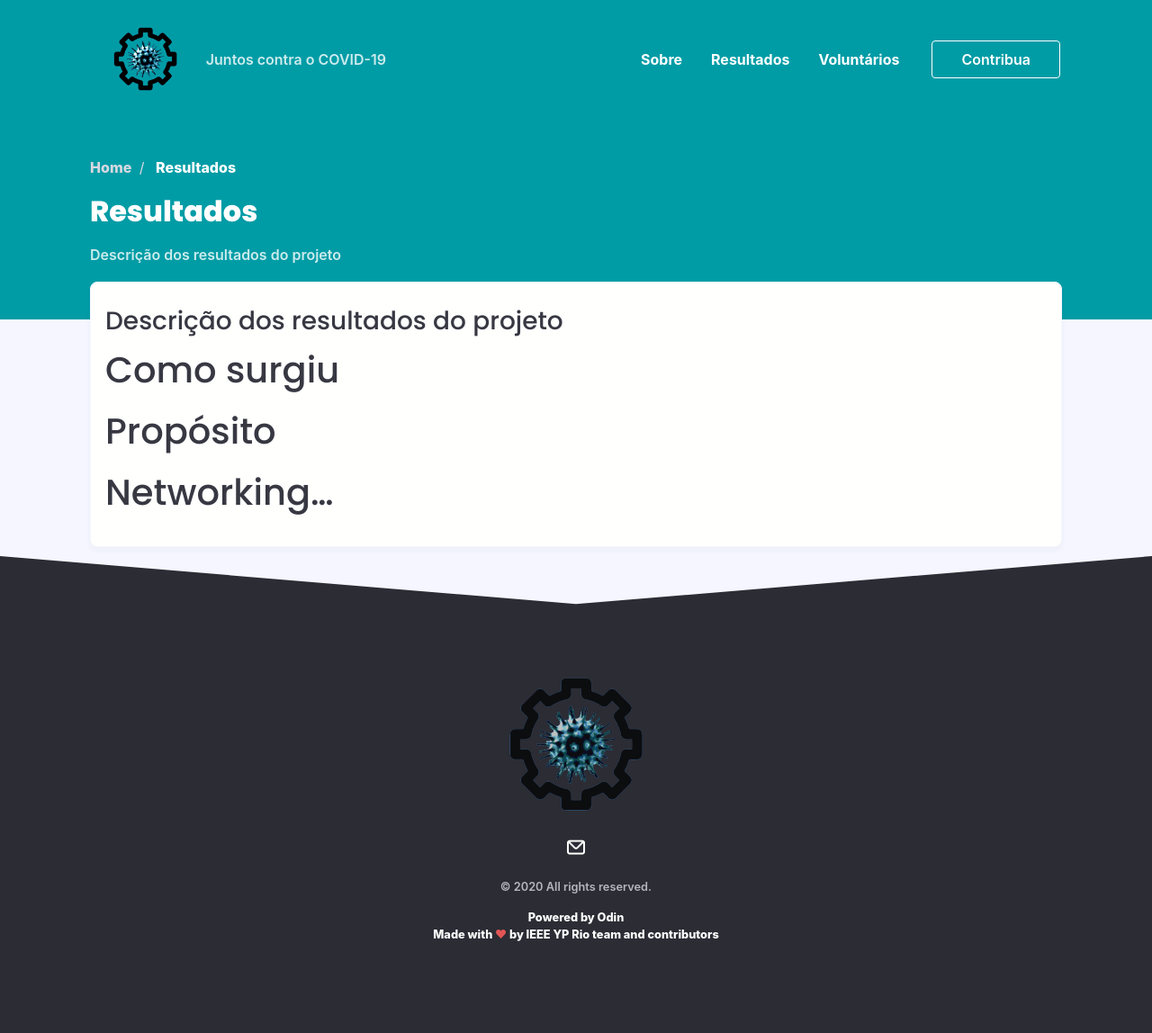
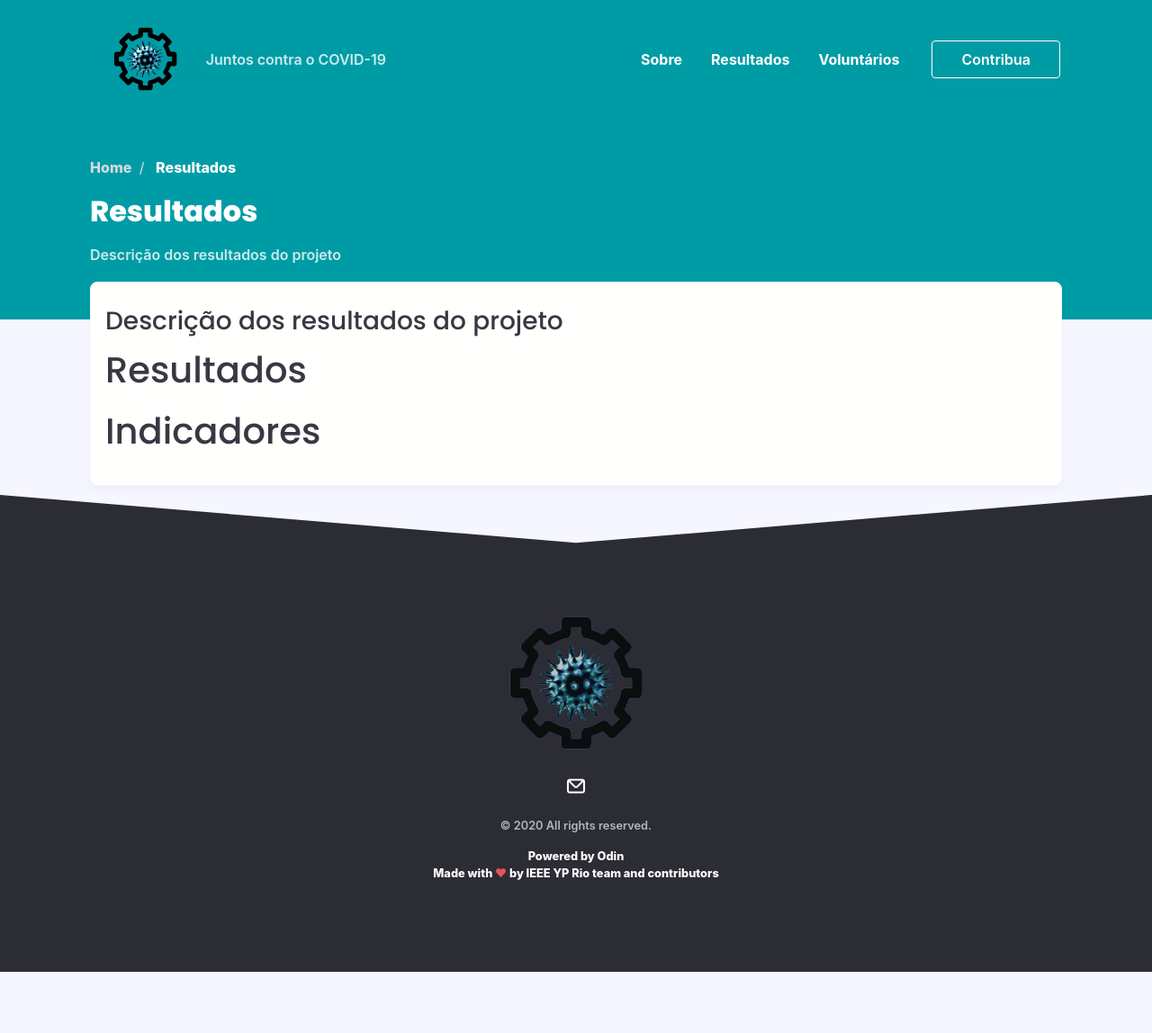
Before and after one commit to rio-covid-19/rio-covid-19.github.io, a Jekyll site: the page built from _posts/Resultados/2020-07-23-resultados.md, in a window 1280 px wide. Shown: the whole page at 90% size. Built offline with Jekyll 4.4.1, drawn with Linux system fonts in a browser that asks for light colours; nearby versions of some CDN libraries; some web fonts are replaced; after the commit the page ends 1080 px from its top, so only the background shows below that.

Commit message:
Update 2020-07-23-resultados.md

```diff
--- a/_posts/Resultados/2020-07-23-resultados.md
+++ b/_posts/Resultados/2020-07-23-resultados.md
@@ -5,8 +5,6 @@ date: 2020-07-23 16:45:00 -0000
 title: Descrição dos resultados do projeto
 ---
 
-# Como surgiu
+# Resultados
 
-# Propósito
-
-# Networking...
+# Indicadores
```
